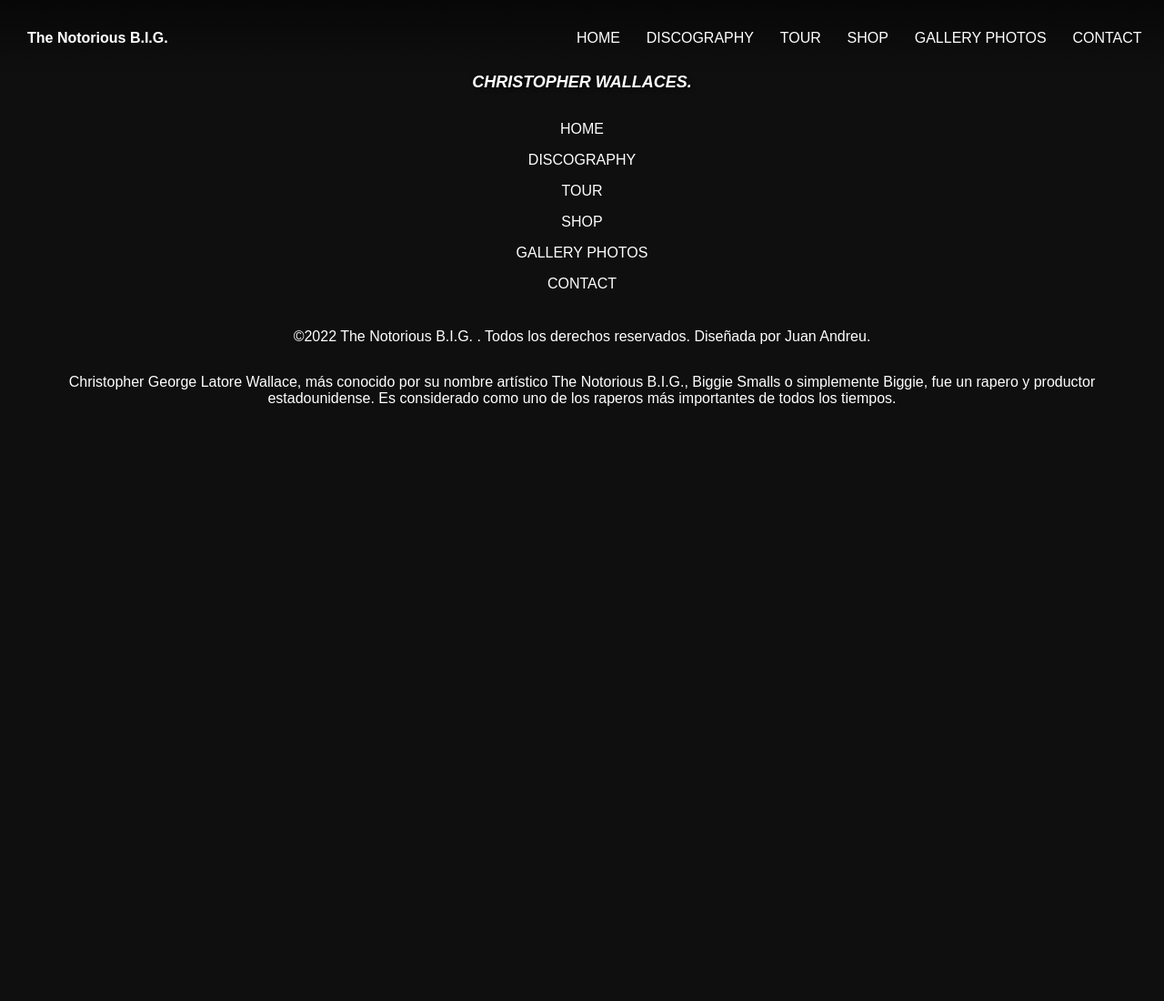
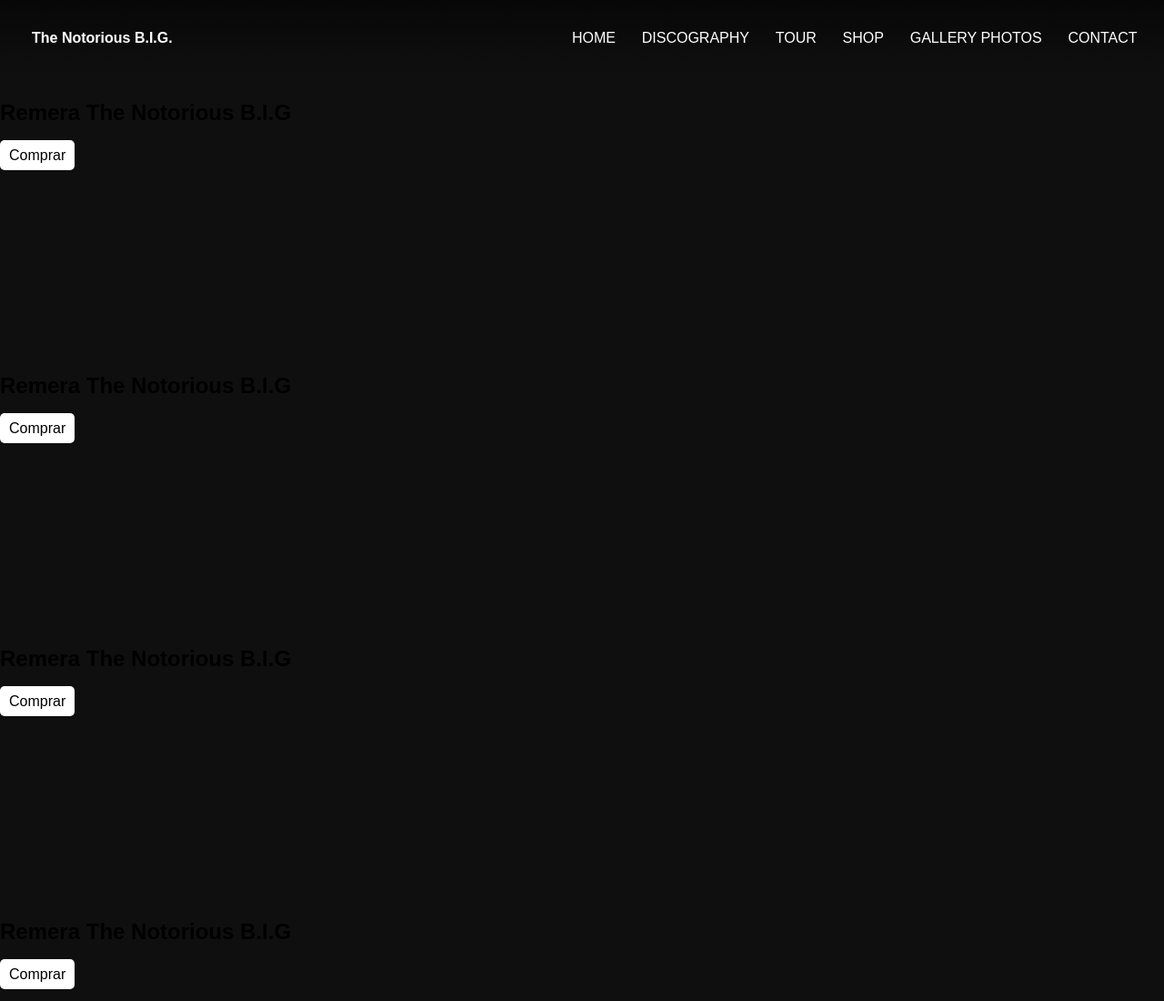
Before and after one commit to Juan-Andreu/2da-pre-entrega, a plain HTML site: page pages/shop.html in a window 1280 px wide. Shown: the top 1100 px of the page at 91% size. Before the commit the page ends 800 px from the top, so only its background shows below. Drawn offline with Linux system fonts and the light colour scheme.

Commit message:
Se agrego un favicon al proyecto. Se dio estructura al archivo shop.html con algunos estilos. Se agrego efecto hover a la barra de navegacion y botones de shop. Se dio formato a los archivos.

```diff
--- a/pages/shop.html
+++ b/pages/shop.html
@@ -1,12 +1,15 @@
 <!DOCTYPE html>
 <html lang="en">
+
 <head>
     <meta charset="UTF-8">
     <meta http-equiv="X-UA-Compatible" content="IE=edge">
     <meta name="viewport" content="width=device-width, initial-scale=1.0">
+    <meta name="" content="">
     <link rel="stylesheet" href="../css/styles.css">
-    <title>Pre-entrega</title>
+    <title>The Notorious B.I.G || Tienda de remeras</title>
 </head>
+
 <body>
     <header class="header">
         <nav class="nav">
@@ -26,6 +29,65 @@
             </ul>
         </nav>
     </header>
+
+    <main>
+
+        <section class="productos">
+
+            <h1 class="productos__titulo">The Notorious B.I.G t-shirt shop</h1>
+
+            <article class="tarjeta">
+                <img src="" alt="" class="tarjeta__img">
+                <h3 class="tarjeta__titulo">Remera The Notorious B.I.G</h3>
+                <a href="" class="tarjeta__boton">Comprar</a>
+            </article>
+
+            <article class="tarjeta">
+                <img src="" alt="" class="tarjeta__img">
+                <h3 class="tarjeta__titulo">Remera The Notorious B.I.G</h3>
+                <a href="" class="tarjeta__boton">Comprar</a>
+            </article>
+
+            <article class="tarjeta">
+                <img src="" alt="" class="tarjeta__img">
+                <h3 class="tarjeta__titulo">Remera The Notorious B.I.G</h3>
+                <a href="" class="tarjeta__boton">Comprar</a>
+            </article>
+
+            <article class="tarjeta">
+                <img src="" alt="" class="tarjeta__img">
+                <h3 class="tarjeta__titulo">Remera The Notorious B.I.G</h3>
+                <a href="" class="tarjeta__boton">Comprar</a>
+            </article>
+
+            <article class="tarjeta">
+                <img src="" alt="" class="tarjeta__img">
+                <h3 class="tarjeta__titulo">Remera The Notorious B.I.G</h3>
+                <a href="" class="tarjeta__boton">Comprar</a>
+            </article>
+
+            <article class="tarjeta">
+                <img src="" alt="" class="tarjeta__img">
+                <h3 class="tarjeta__titulo">Remera The Notorious B.I.G</h3>
+                <a href="" class="tarjeta__boton">Comprar</a>
+            </article>
+
+            <article class="tarjeta">
+                <img src="" alt="" class="tarjeta__img">
+                <h3 class="tarjeta__titulo">Remera The Notorious B.I.G</h3>
+                <a href="" class="tarjeta__boton">Comprar</a>
+            </article>
+
+            <article class="tarjeta">
+                <img src="" alt="" class="tarjeta__img">
+                <h3 class="tarjeta__titulo">Remera The Notorious B.I.G</h3>
+                <a href="" class="tarjeta__boton">Comprar</a>
+            </article>
+
+        </section>
+
+    </main>
+
 
     <footer class="footer">
         <div>
@@ -54,4 +116,5 @@
         </div>
     </footer>
 </body>
+
 </html>
--- a/scss/main.scss
+++ b/scss/main.scss
@@ -29,7 +29,7 @@ body {
         display: flex;
         justify-content: space-between;
         /* max-width: 992px; */
-        margin: 0 10px;
+        margin: 0 15px;
         align-items: center;
 
         .nav-label,
@@ -45,7 +45,8 @@ body {
 
         .subtitulo:hover {
             color: rgb(116, 116, 116);
-            transition: 300ms;
+            transition: 500ms;
+            font-size: 1.05rem;
         }
 
         h2 {
@@ -169,7 +170,8 @@ body {
 
 // ---- Pie de pagina ----
 
-.footer, .footer__gallery {
+.footer,
+.footer__gallery {
     margin-top: 5rem;
     display: flex;
     flex-flow: column wrap;
@@ -281,6 +283,35 @@ body {
     }
 }
 
+// ---- Shop ----
+
+.tarjeta {
+    width: 350px;
+    height: 300px;
+
+    &__titulo {
+        font-size: 24px;
+    }
+
+    &__img {
+        width: 100%;
+    }
+
+    &__boton {
+        padding: 8px 10px;
+        background: #fff;
+        color: black;
+        border-radius: 5px;
+        transition: 500ms;
+
+        &:hover {
+            background: #a2a2a2;
+            color: #080707;
+            padding: 10px 12px;
+        }
+    }
+}
+
 // ---- Gallery Photos ----
 
 .container-gallery {
@@ -304,6 +335,6 @@ body {
     }
 }
 
-.footer__gallery{
+.footer__gallery {
     margin-top: 10rem;
 }
```
Also changed, not shown: index.html (+3 -1 lines), css/styles.css, img/icono.ico (added), pages/tour.html (indentation only), 1 other file.
